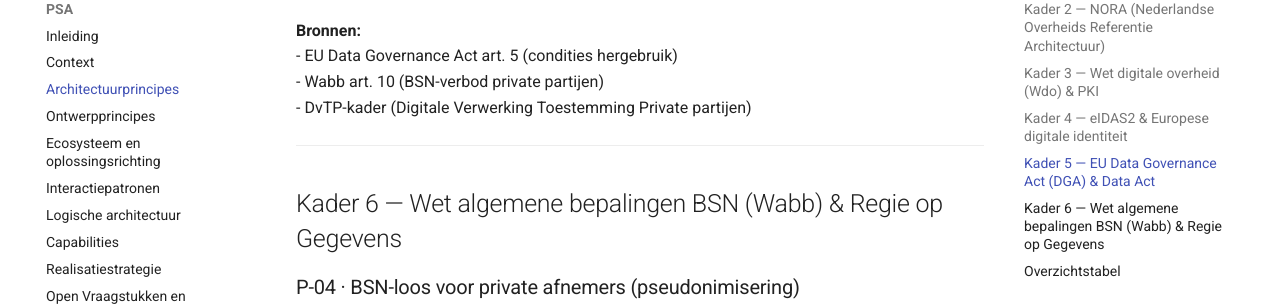
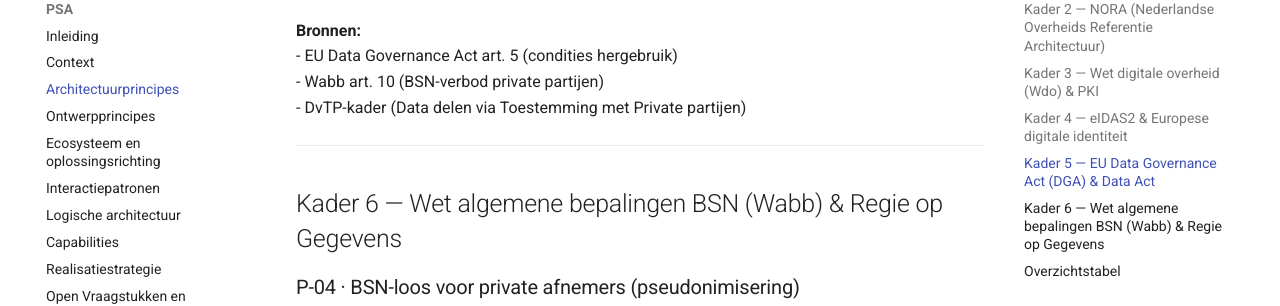
Before and after one commit to ICTU/GBO, an MkDocs documentation site: the page built from docs/psa/architectuurprincipes.md, in a window 1280 px wide and 900 px high, scrolled down 4561 px. Shown: the part 162-468 px from the top of the window. Built offline with MkDocs 1.6.1 and Material for MkDocs 9.7.7, drawn with Linux system fonts in a browser that asks for light colours.

Commit message:
Update architectuurprincipes.md

```diff
--- a/docs/psa/architectuurprincipes.md
+++ b/docs/psa/architectuurprincipes.md
@@ -173,7 +173,7 @@
 **Bronnen:**
 - EU Data Governance Act art. 5 (condities hergebruik)
 - Wabb art. 10 (BSN-verbod private partijen)
-- DvTP-kader (Digitale Verwerking Toestemming Private partijen)
+- DvTP-kader (Data delen via Toestemming met Private partijen)
 
 ---
 
```
